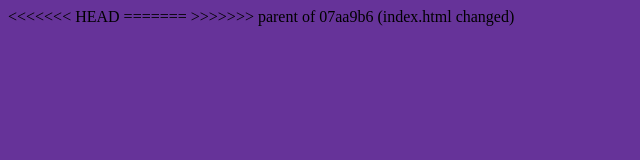
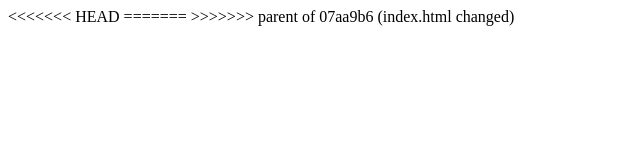
Before and after one commit to nguyenthanhthuc2k/testGit, a plain HTML site: page index.html in a window 1280 px wide. Shown: the whole page, without its empty margins (0-640 px from the left). Drawn offline with Linux system fonts and the light colour scheme.

```diff
--- a/index.html
+++ b/index.html
@@ -9,7 +9,7 @@
     <title>Document</title>
 </head>
 
-<body style="background-color: rebeccapurple;">
+<body>
 
 </body>
 
```
